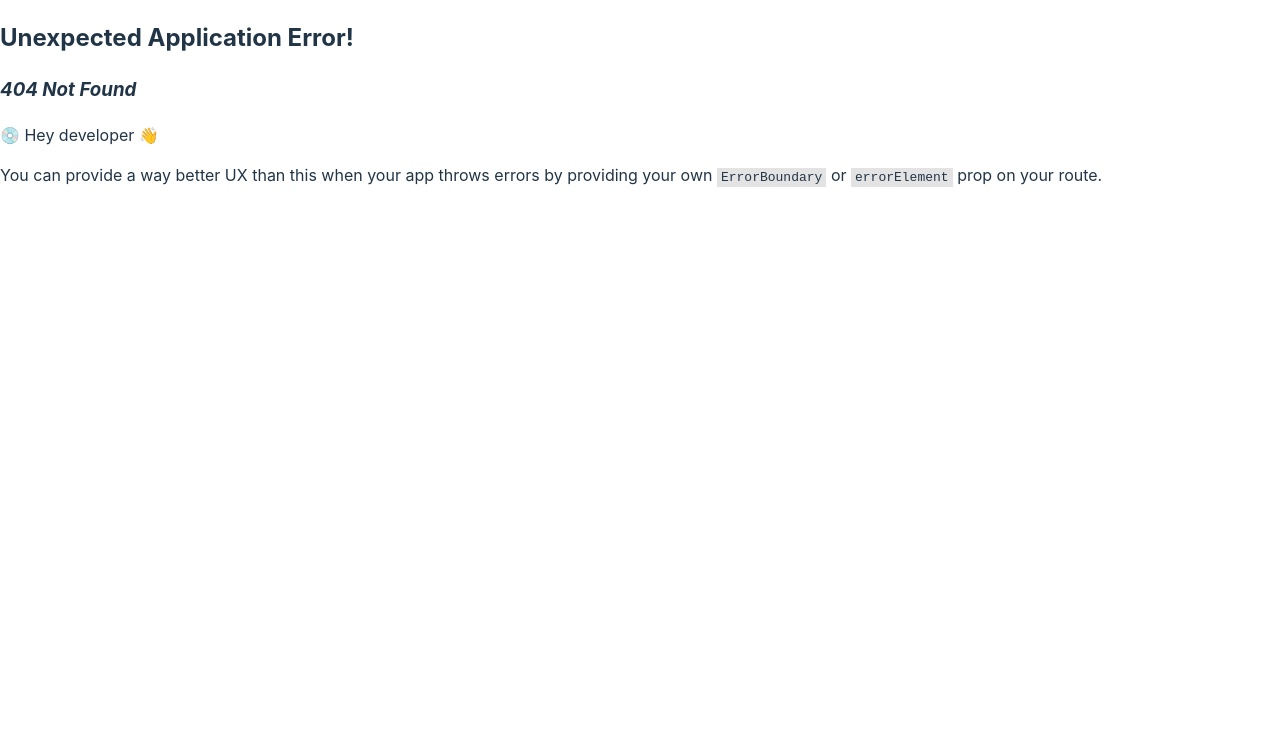
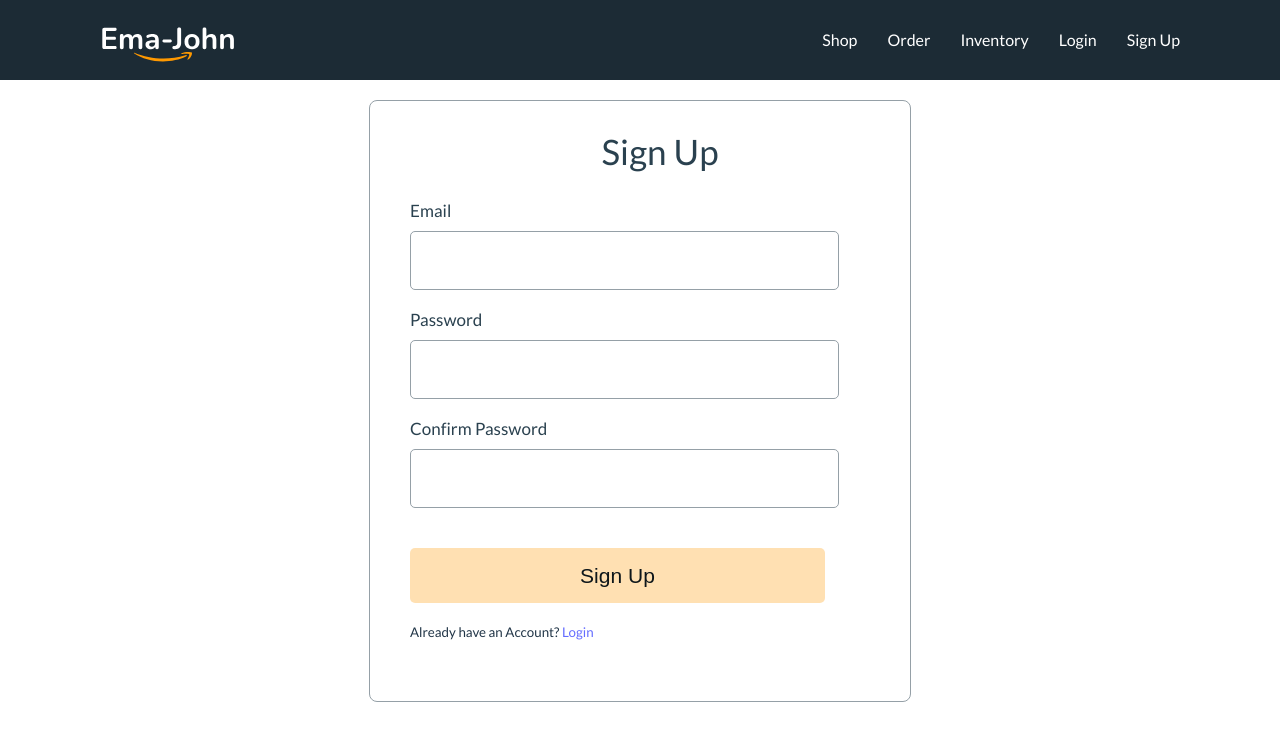
Before and after one commit to Rajib-debnath1/ema-john-simple, a React (Vite) app: page /signup in a window 1280 px wide. Before the commit this address had no page. Shown: the top 740 px of the page. Built offline with nearby package versions, Linux system fonts and the light colour scheme.

Commit message:
sign up added

```diff
--- a/package.json
+++ b/package.json
@@ -12,6 +12,7 @@
     "@fortawesome/fontawesome-svg-core": "^6.3.0",
     "@fortawesome/free-solid-svg-icons": "^6.3.0",
     "@fortawesome/react-fontawesome": "^0.2.0",
+    "firebase": "^9.20.0",
     "localforage": "^1.10.0",
     "match-sorter": "^6.3.1",
     "react": "^18.2.0",
--- a/src/components/Header/Header.jsx
+++ b/src/components/Header/Header.jsx
@@ -1,9 +1,13 @@
-import React from 'react';
+import React, { useContext } from 'react';
 import './Header.css';
 import logo from '../../images/Logo.svg';
 import { Link } from 'react-router-dom';
+import { AuthContext } from '../../providers/AuthProvider';
 
 const Header = () => {
+
+    const {user} = useContext(AuthContext);
+    console.log(user)
     return (
         <nav className='header'>
             <img src={logo} alt=''></img>
@@ -12,6 +16,8 @@
                 <Link to="/order">Order</Link>
                 <Link to="/inventory">Inventory</Link>
                 <Link to="/login">Login</Link>
+                <Link to="/signup">Sign Up</Link>
+                {user && <span>Welcome {user.displayName}</span>}
            </div>
         </nav>
     );
--- /dev/null
+++ b/src/components/Login/Login.css
@@ -0,0 +1,58 @@
+.form-container{
+
+    width: 500px;
+    height: 600px;
+    margin: 20px auto;
+    border: 1px solid #95A0A7;
+    border-radius: 8px;
+    padding-left: 40px;
+}
+
+.form-title{
+    font-family: 'Lato';
+    font-style: normal;
+    font-weight: 400;
+    font-size: 35px;
+    line-height: 42px;
+    letter-spacing: 0.0025em;
+    color: #2A414F;
+    text-align: center;
+}
+
+.form-control {
+    margin-bottom: 20px;
+}
+
+.form-control label {
+    display: block;
+    font-size: 17px;
+    line-height: 20px;
+    letter-spacing: 0.0015em;
+    margin-bottom: 10px;
+    color: #2A414F;
+}
+
+.form-control input {
+    width: 415px;
+    height: 55px;
+    border: 1px solid #95A0A7;
+    border-radius: 5px;
+    font-size: 1.5em;
+    padding-left: 10px;
+}
+
+.btn-submit {
+    width: 415px;
+    height: 55px;
+    background: rgba(255, 153, 0, 0.3);
+    border-radius: 5px;
+    border: none;
+    margin-top: 20px;
+    font-size: 21px;
+    line-height: 25px;
+    letter-spacing: 0.0015em;
+    color: #0E161A;
+}
+.btn-submit:hover {
+    background: rgba(255, 153, 0, 0.6);
+}
--- a/src/components/Login/Login.jsx
+++ b/src/components/Login/Login.jsx
@@ -1,10 +1,24 @@
 import React from 'react';
+import { Link } from 'react-router-dom';
+import './Login.css';
 
 const Login = () => {
     return (
-        <div>
-            <h2>Login page</h2>
-        </div>
+        <div className='form-container'>
+        <h2 className='form-title'>Login</h2>
+        <form>
+            <div className="form-control">
+                <label htmlFor="">Email</label>
+                <input type="email" name='email' id='' required />
+            </div>
+            <div className="form-control">
+                <label htmlFor="">Password</label>
+                <input type="password" name='password' id='' required />
+            </div>
+            <input className='btn-submit' type="submit" value="Login" />
+        </form>
+        <p><small>New to Ema john? <Link to='/signup'>Create New Account</Link></small></p>
+    </div>
     );
 };
 
--- /dev/null
+++ b/src/components/SignUp/SignUp.css
@@ -0,0 +1,3 @@
+.text-error{
+    color: rgb(226, 107, 107);
+}
--- /dev/null
+++ b/src/components/SignUp/SignUp.jsx
@@ -0,0 +1,66 @@
+import React, { useContext, useState } from 'react';
+import { Link } from 'react-router-dom';
+import { AuthContext } from '../../providers/AuthProvider';
+import './SignUp.css';
+
+const SignUp = () => {
+    const [error, setError] = useState('');
+    const {createUser} = useContext(AuthContext);
+
+    const handleSignUp = event =>{
+        event.preventDefault();
+        const form = event.target;
+        const email = form.email.value;
+        const password = form.password.value;
+        const confirm = form.confirm.value;
+        console.log(email, password, confirm)
+
+        setError('');
+
+        if(password !== confirm){
+            setError('Your password did not match')
+            return;
+        }
+        else if(password.length < 6){
+            setError('password must be 6 characters')
+            return;
+        }
+
+        createUser(email, password)
+        .then(result =>{
+            const loggedUser = result.user;
+            console.log(loggedUser)
+        })
+        .catch(error =>{
+            console.log(error)
+            setError(error.message)
+        })
+    }
+
+    return (
+        <div className='form-container'>
+        <h2 className='form-title'>Sign Up</h2>
+        <form onSubmit={handleSignUp}>
+            <div className="form-control">
+                <label htmlFor="email">Email</label>
+                <input type="email" name='email' id='' required />
+            </div>
+            <div className="form-control">
+                <label htmlFor="password">Password</label>
+                <input type="password" name='password' id='' required />
+            </div>
+            <div className="form-control">
+                <label htmlFor="confirm">Confirm Password</label>
+                <input type="password" name='confirm' id='' required />
+            </div>
+            <input className='btn-submit' type="submit" value="Sign Up" />
+        </form>
+        <p><small>Already have an Account? <Link to='/login'>Login</Link></small></p>
+
+        <p className='text-error'>{error}</p>
+
+    </div>
+    );
+};
+
+export default SignUp;
--- /dev/null
+++ b/src/firebase/firebase.config.js
@@ -0,0 +1,18 @@
+// Import the functions you need from the SDKs you need
+import { initializeApp } from "firebase/app";
+// TODO: Add SDKs for Firebase products that you want to use
+// https://firebase.google.com/docs/web/setup#available-libraries
+
+// Your web app's Firebase configuration
+const firebaseConfig = {
+  apiKey: "AIzaSyCIZZf_lrjJCgrjcXjnZ96QTymV8N8lO0Y",
+  authDomain: "ama-john-with-firebase-a-6fcc6.firebaseapp.com",
+  projectId: "ama-john-with-firebase-a-6fcc6",
+  storageBucket: "ama-john-with-firebase-a-6fcc6.appspot.com",
+  messagingSenderId: "689749015988",
+  appId: "1:689749015988:web:3e39a230efb92dc3b1c6e1"
+};
+
+// Initialize Firebase
+const app = initializeApp(firebaseConfig);
+export default app;
--- a/src/index.css
+++ b/src/index.css
@@ -1,5 +1,7 @@
+
+@import url('https://fonts.googleapis.com/css2?family=Lato&family=Open+Sans&family=Poppins:wght@400;500&display=swap');
 :root {
-  font-family: Inter, system-ui, Avenir, Helvetica, Arial, sans-serif;
+  font-family: 'Lato', sans-serif;
   line-height: 1.5;
   font-weight: 400;
 
--- /dev/null
+++ b/src/providers/AuthProvider.jsx
@@ -0,0 +1,32 @@
+import React, { createContext, useState } from 'react';
+import { createUserWithEmailAndPassword, getAuth } from "firebase/auth";
+import app from '../firebase/firebase.config';
+
+export const AuthContext = createContext(null);
+
+const auth = getAuth(app);
+
+const AuthProvider = ({ children }) => {
+
+    const [user, setUser] = useState(null);
+
+    const createUser = (email, password) =>{
+
+        return createUserWithEmailAndPassword(auth, email, password);
+    }
+
+
+    const authInfo = {
+        user,
+        createUser
+    };
+
+
+    return (
+       <AuthContext.Provider value ={authInfo} >
+        {children}
+       </AuthContext.Provider>
+    );
+};
+
+export default AuthProvider;
```
Also changed, not shown: src/main.jsx (+10 -0 lines), 1 other file (tests, documents, lock files or other folders).
